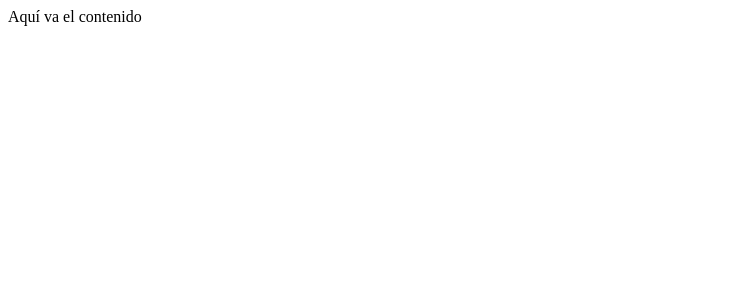
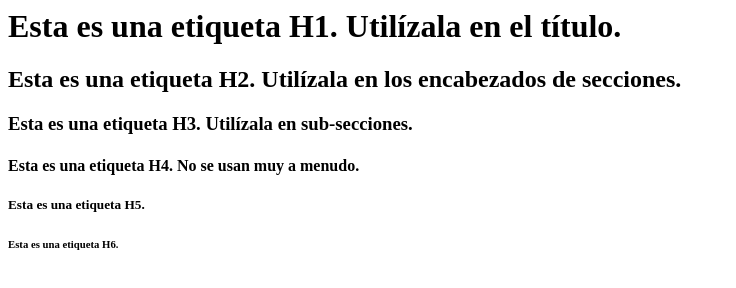
Before and after one commit to jarevalo69/aprendo_git, a plain HTML site: page index.html in a window 1280 px wide. Shown: the whole page, without its empty margins (0-736 px from the left). Drawn offline with Linux system fonts and the light colour scheme.

Commit message:
se crea index.html

```diff
--- a/index.html
+++ b/index.html
@@ -1,8 +1,13 @@
 <html>
-	<head>
-		<title>Mi página de ejemplo</title>
-	</head>
-	<body>
-	Aquí va el contenido
-	</body>
+<head>
+	<title>Mi página de ejemplo</title>
+</head>
+<body>
+	<h1>Esta es una etiqueta H1. Utilízala en el título.</h1>
+	<h2>Esta es una etiqueta H2. Utilízala en los encabezados de secciones.</h2>
+	<h3>Esta es una etiqueta H3. Utilízala en sub-secciones.</h3>
+	<h4>Esta es una etiqueta H4. No se usan muy a menudo.</h4>
+	<h5>Esta es una etiqueta H5.</h5>
+	<h6>Esta es una etiqueta H6.</h6>
+</body>
 </html>
```
